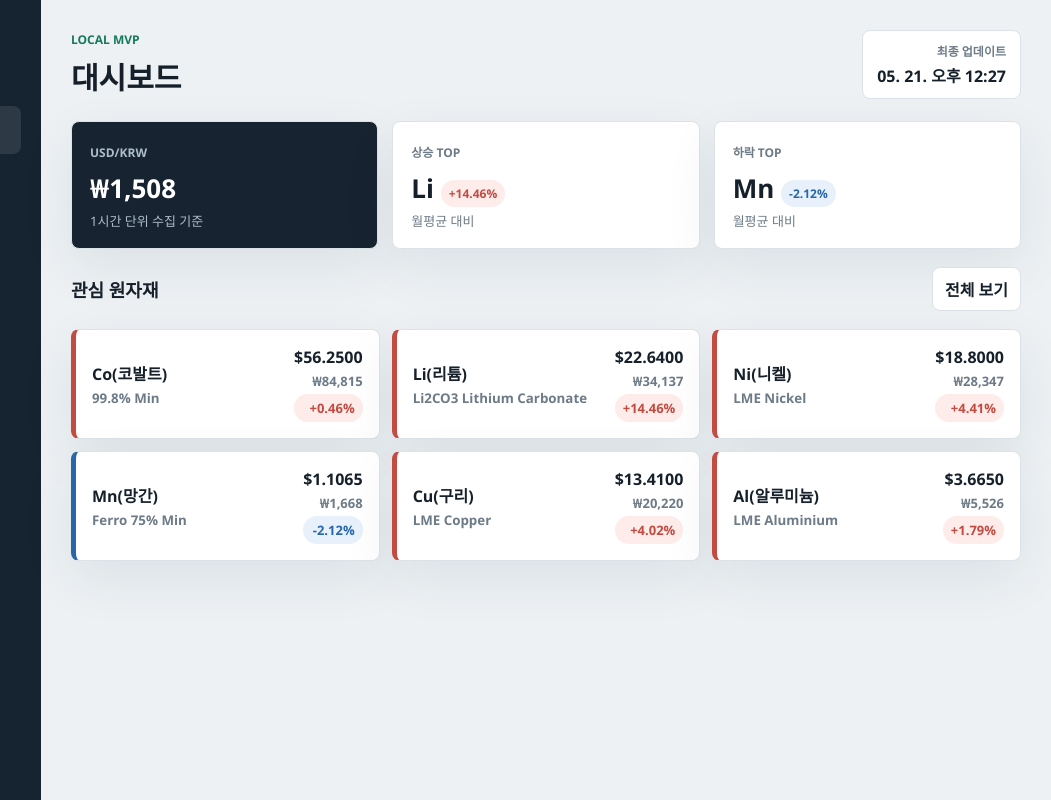
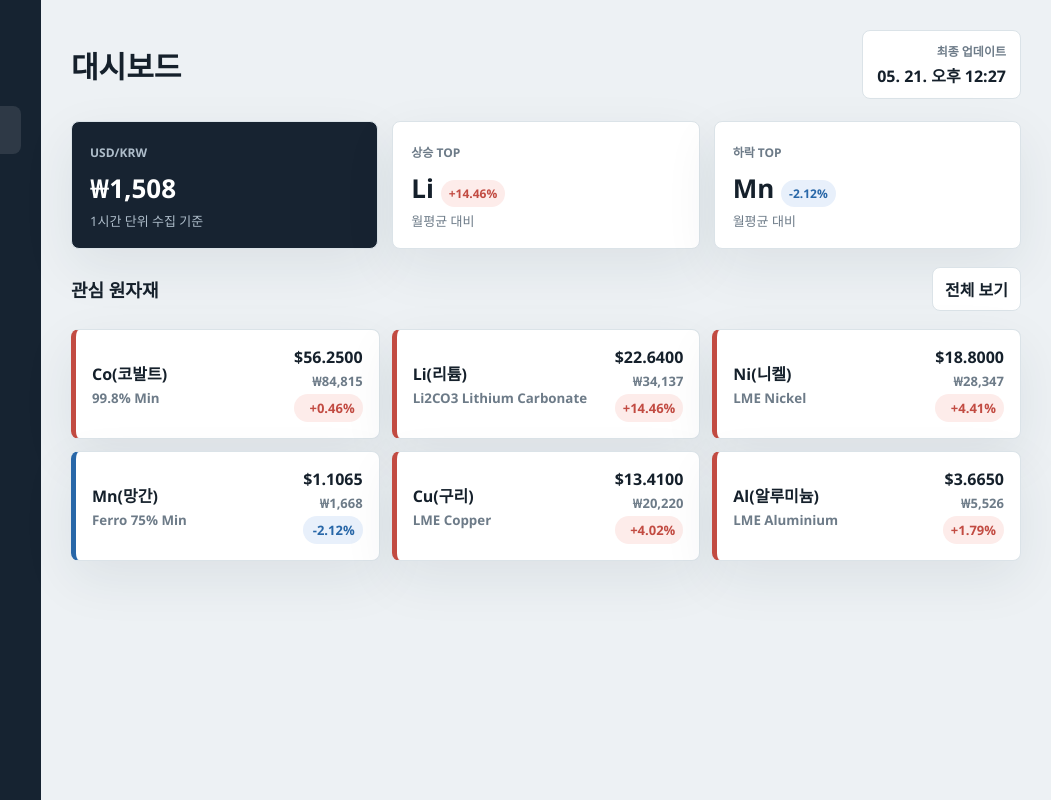
Before and after one commit to ryuchanyul/Metal-Watch, a website: page public/index.html in a window 1280 px wide. Shown: the full height of the page, 229-1280 px from the left. Drawn offline with Linux system fonts and the light colour scheme; no server answers.

Commit message:
chore: remove 'Local MVP' label from header
배포 환경이 Vercel로 옮겨갔으므로 'Local MVP' 표기 제거.

```diff
--- a/public/index.html
+++ b/public/index.html
@@ -28,7 +28,6 @@
       <main class="content">
         <header class="topbar">
           <div>
-            <p class="eyebrow">Local MVP</p>
             <h1 id="pageTitle">대시보드</h1>
           </div>
           <div class="update-badge">
```
